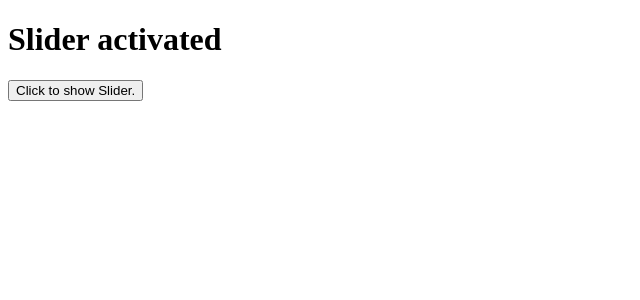
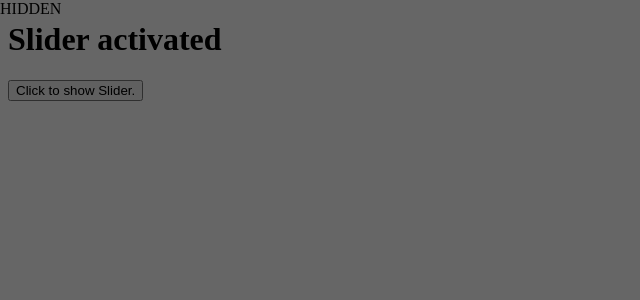
Before and after one commit to chunkiat82/react-page-slider, a React app: page / in a window 1280 px wide. Both pictures are taken after a click on the button "Click to show Slider.". Shown: the top 300 px of the page, without its empty margins (0-640 px from the left). Built offline with nearby package versions, Linux system fonts and the light colour scheme; a small style sheet from the web is missing.

Commit message:
we can show overlay now

```diff
--- a/example/TestSlider.jsx
+++ b/example/TestSlider.jsx
@@ -1,4 +1,5 @@
 import React from 'react';
+import PageSlider from '../src/react-page-slider.jsx';
 
 export default class TestSlider extends React.Component{
 
@@ -16,6 +17,7 @@ export default class TestSlider extends React.Component{
     var text = this.state.sliderActivated ? 'Slider activated' : 'Slider not activated';
     return (
       <div>
+        <PageSlider show={this.state.sliderActivated}/>
         <h1>{text}</h1>
         <button onClick={this._handleClick}>
           Click to show Slider.
--- /dev/null
+++ b/src/react-page-slider.jsx
@@ -0,0 +1,19 @@
+import React from 'react';
+
+export default class PageSlider extends React.Component {
+
+
+    render() {
+    	const overlayStyle = {
+        	position: 'fixed',
+        	top: 0,
+        	left: 0,
+        	background: 'rgba(0, 0, 0, 0.6)',
+        	zIndex: 5,
+        	width: '100%',
+        	height: '100%',
+        	display: this.props.show ? 'block': 'none'
+    	}
+    	return <div style={overlayStyle}>HIDDEN</div>;
+    }
+}
```
Also changed, not shown: src/react-page-slider.js (deleted, +0 -7 lines).
